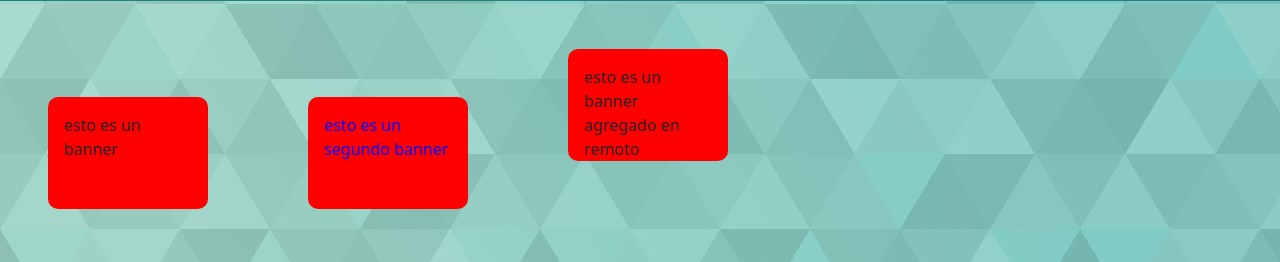
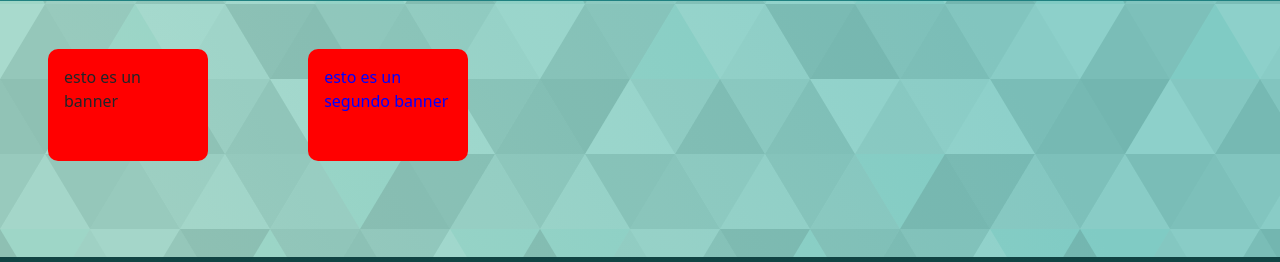
Before and after one commit to FranGFrau/Proyecto-Web, a website: page cursos.html in a window 1280 px wide. Shown: the part 71-333 px from the top of the page. Drawn offline with nearby package versions, Linux system fonts and the light colour scheme.

Commit message:
Update cursos.html

```diff
--- a/cursos.html
+++ b/cursos.html
@@ -94,7 +94,6 @@
     <main class="main">
       <div class="banner">esto es un banner</div>
       <div class="banner--azul">esto es un segundo banner</div>
-      <div class="banner">esto es un banner agregado en remoto</div>
     </main>
     <footer class="footer">
       <section class="container">
```
